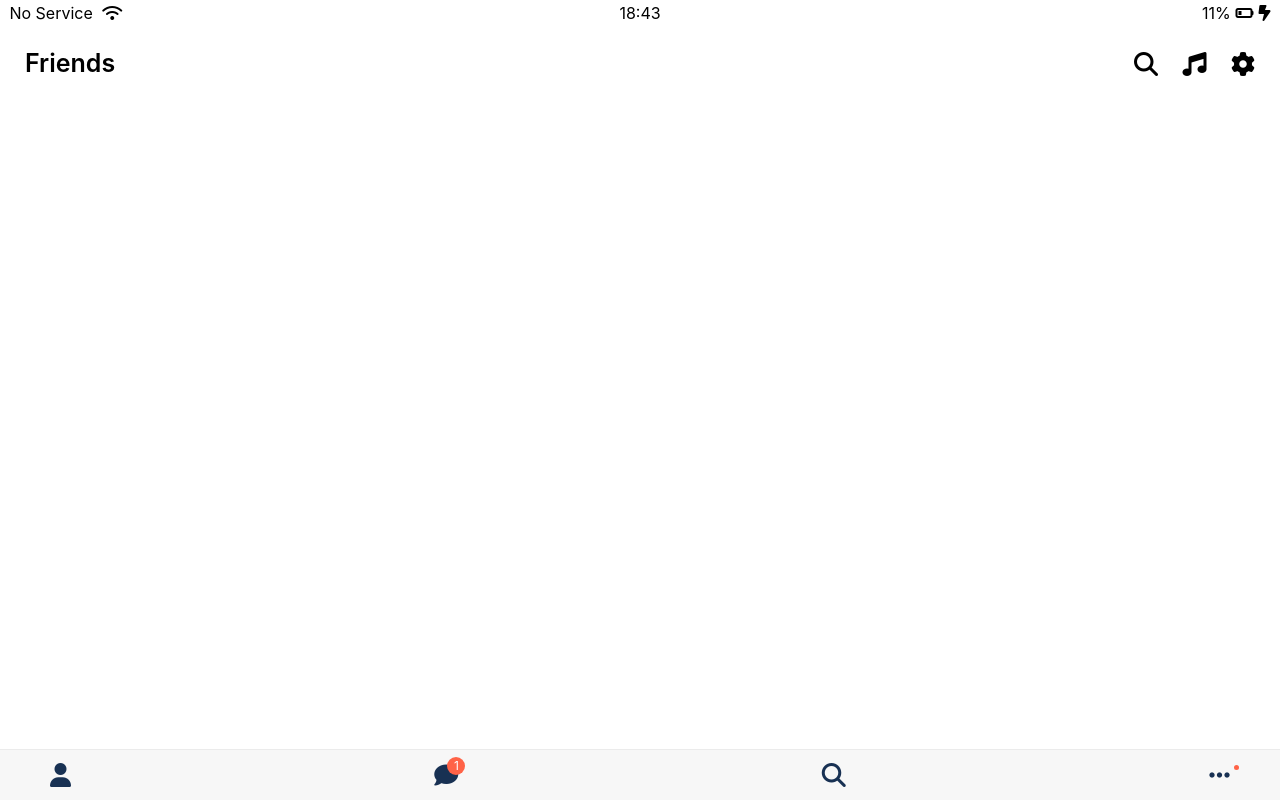
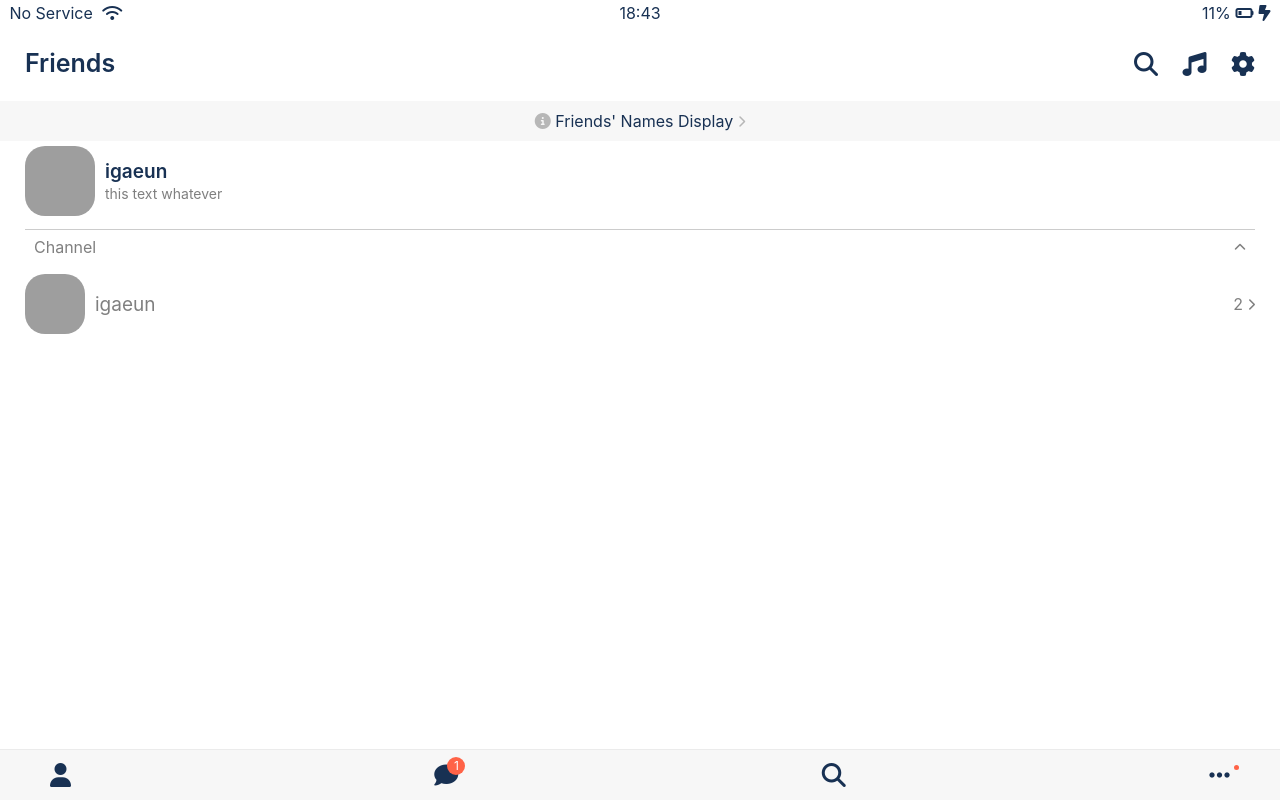
Before and after one commit to igaeun/kokoa-clone, a plain HTML site: page friends.html in a window 1280 px wide. Drawn offline with Linux system fonts and the light colour scheme; grey boxes are pictures that could not be loaded.

Commit message:
Update Friends Screen & User Component

```diff
--- a/css/components/screen-header.css
+++ b/css/components/screen-header.css
@@ -2,7 +2,7 @@
     display: flex;
     justify-content: space-between;
     align-items: center;
-    padding: 25px;
+    padding: var(--horizontal-space);
 }
 .screen-header__title {
     font-size: 25px;
--- /dev/null
+++ b/css/components/user-component.css
@@ -0,0 +1,35 @@
+.user-component {
+    justify-content: space-between;
+}
+.user-component,
+.user-component__column:first-child {
+    display: flex;
+    align-items: center;
+}
+.user-component__avater {
+    width: 60px;
+    height: 60px;
+    border-radius: 20px;
+    margin-right: 10px;
+}
+.user-component__avater--xl {
+    width: 70px;
+    height: 70px;
+    border-radius: 20px;
+    margin-right: 10px;
+}
+.user-component__title {
+    font-size: 19px;
+    font-weight: 600;
+}
+.user-component__subtitle {
+    margin-top: 6px;
+    font-size: 14px;
+    color: rgba(0, 0, 0, 0.5);
+}
+.user-component__title--not-bold {
+    font-weight: 400;
+}
+.user-component:last-child {
+    color: rgba(0, 0, 0, 0.5);
+}
--- /dev/null
+++ b/css/screens/friends.css
@@ -0,0 +1,25 @@
+#friends-display-link {
+    text-align: center;
+    display: block;
+    background-color: #f7f7f7;
+    padding: 12px 0px;
+    margin-bottom: 5px;
+}
+#friends-display-link i {
+    color: rgb(183, 183, 183);
+}
+.friends-screen {
+    padding: 0px var(--horizontal-space);
+}
+.friends-screen__channel {
+    margin-top: 13px;
+    border-top: 1px solid rgba(0, 0, 0, 0.2);
+    padding: 9px;
+}
+.friends-screen__channel-header {
+    margin-bottom: 10px;
+    display: flex;
+    justify-content: space-between;
+    align-items: center;
+    color: rgba(0, 0, 0, 0.5);
+}
--- a/css/styles.css
+++ b/css/styles.css
@@ -5,11 +5,14 @@
 @import "components/status-bar.css";
 @import "components/nav-bar.css";
 @import "components/screen-header.css";
+@import "components/user-component.css";
 
 /* Screens */
 @import "screens/login.css";
+@import "screens/friends.css";
 
 body {
+  color: #183153;
   font-family: -apple-system, BlinkMacSystemFont, "Segoe UI", Roboto, Oxygen,
     Ubuntu, Cantarell, "Open Sans", "Helvetica Neue", sans-serif;
 }
--- a/css/variables.css
+++ b/css/variables.css
@@ -1,3 +1,4 @@
 :root {
     --yellow: #FAE100;
+    --horizontal-space: 25px;
 }
--- a/friends.html
+++ b/friends.html
@@ -32,6 +32,45 @@
         </div>
     </header>
 
+    <a id="friends-display-link">
+        <i class="fa-solid fa-circle-info"></i>
+        Friends' Names Display
+        <i class="fa-solid fa-chevron-right fa-xs"></i>
+    </a>
+
+    <main class="friends-screen">
+        <div class="user-component">
+            <div class="user-component__column">
+                <img
+                src="https://avatars.githubusercontent.com/u/87539776?v=4" class="user-component__avater--xl"
+                />
+                <div class="user-component__text">
+                    <h4 class="user-component__title">igaeun</h4>
+                    <h6 class="user-component__subtitle">this text whatever</h6>
+                </div>
+            </div>
+        </div>
+        <div class="friends-screen__channel">
+            <div class="friends-screen__channel-header">
+                <span>Channel</span>
+                <i class="fa-solid fa-chevron-up fa-xs"></i>
+            </div>
+        </div>
+        <div class="user-component">
+            <div class="user-component__column">
+                <img
+                src="https://avatars.githubusercontent.com/u/87539776?v=4" class="user-component__avater"
+                />
+                <div class="user-component__text">
+                    <h4 class="user-component__title user-component__title--not-bold">igaeun</h4>
+                </div>
+            </div>
+            <div class="user-component__column">
+                <span>2</span>
+                <i class="fa-solid fa-chevron-right fa-xs"></i>
+            </div>
+    </main>
+
     <nav class="nav">
         <ul class="nav__list">
             <li class="nav__btn">
```
